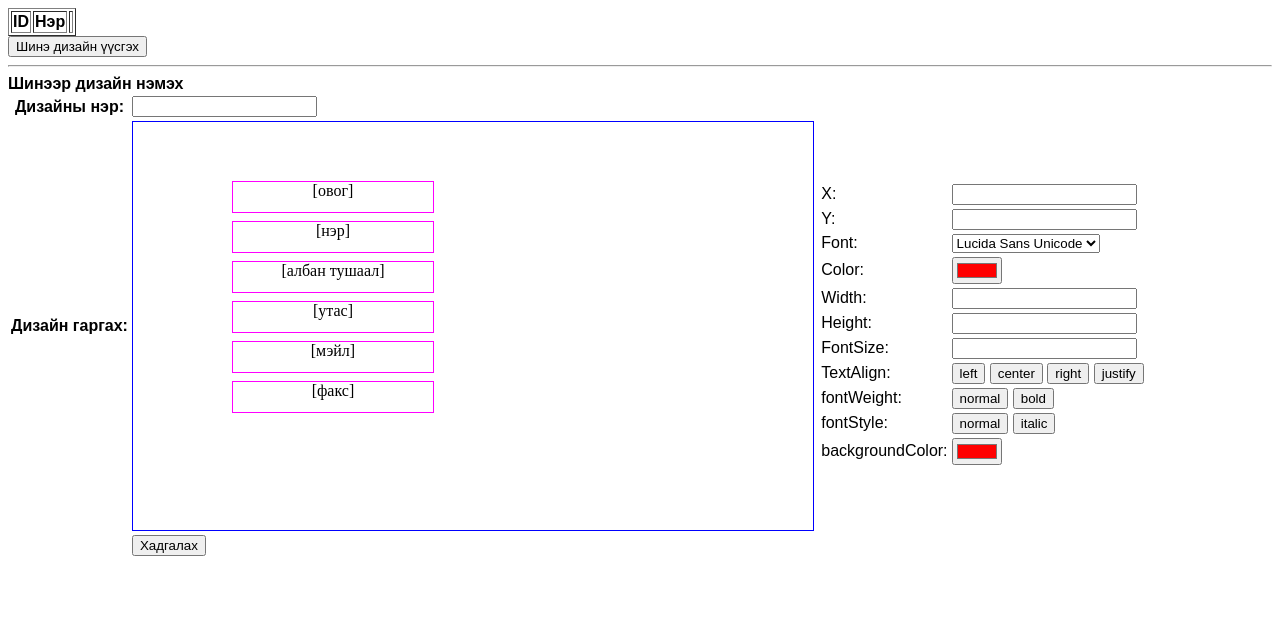
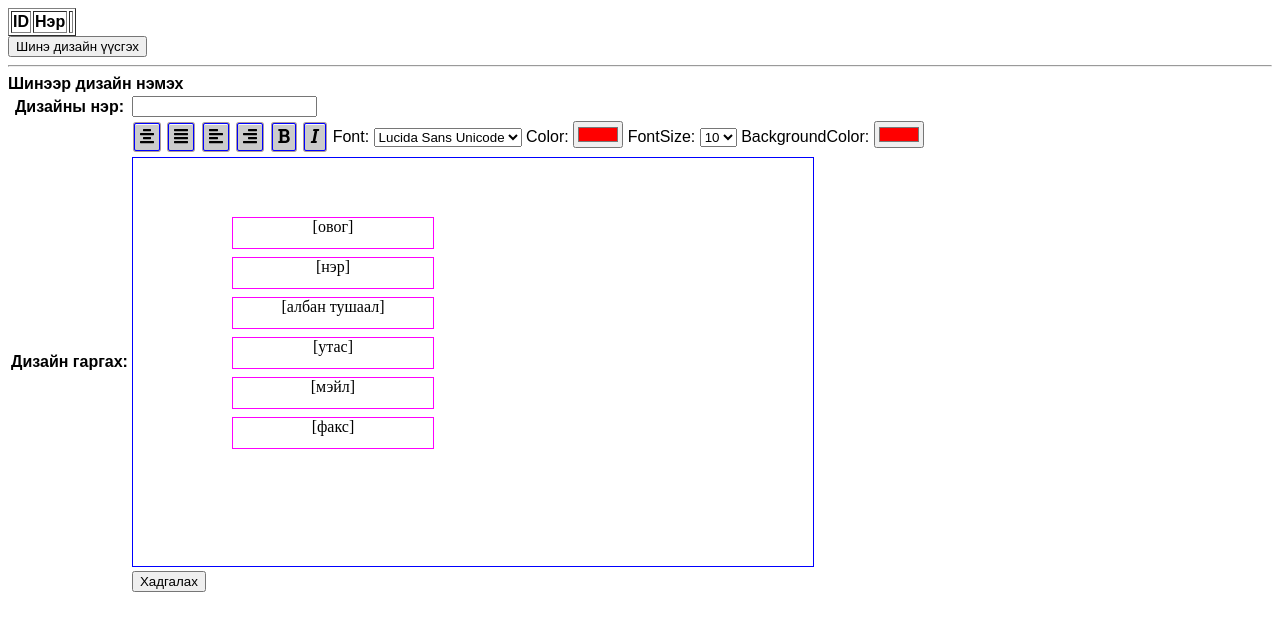
Before and after one commit to ariunbayar/namecard, a Django app: page /print/ in a window 1280 px wide. Shown: the top 631 px of the page. Run offline with Django 3.2, Linux system fonts and the light colour scheme; lists and menus that the app fills with data are empty; some libraries are stand-ins or nearby versions.

Commit message:
toolbor icon

```diff
--- a/design/templates/design/design.html
+++ b/design/templates/design/design.html
@@ -3,6 +3,8 @@
 
 <head>
     <meta charset = "UTF-8">
+    <script defer src="https://use.fontawesome.com/releases/v5.0.9/js/all.js" integrity="sha384-8iPTk2s/jMVj81dnzb/iFR2sdA7u06vHJyyLlAd4snFpCl/SnyUjRrbdJsw1pGIl" crossorigin="anonymous"></script>
+    <!--<link rel="stylesheet" type="text/css" href="/home/baigalaa/Downloads/fontawesome-free-5.0.9/web-fonts-with-css/css/fontawesome-all.css">-->
     <link rel = "stylesheet" type = "text/css" href = "/static/design.css">
     <title> My website </title>
 </head>
@@ -29,12 +31,12 @@
          <tr>
              <td> {{design.id}} </td>
              <td> <a href="{% url 'edit-design' design.id %}">{{design.name}} </a></td>
-             <td> {{design.lastname_attrs}} </a></td>
+             <!--<td> {{design.lastname_attrs}} </a></td>
              <td> {{design.firstname_attrs}} </a></td>
              <td> {{design.phone_attrs}} </a></td>
              <td> {{design.email_attrs}} </a></td>
              <td> {{design.fax_attrs}} </a></td>
-             <td> {{design.position_attrs}} </a></td>
+             <td> {{design.position_attrs}} </a></td>-->
              <td class="deleteDesing" onclick="deleteDesign({{design.id}})"> x </td>
          </tr>
         {% endfor %}
@@ -69,17 +71,71 @@
         <tbody>
             <tr>
                 <th>Дизайны нэр:</th>
+
                 <td>
                     <input type = "text" name = "addName" value = "{{name}}"/>
                      <span class = "error-msg small" >{{errors.name}}</span>
 
-                </td>
+
+
             </tr>
             <tr>
+              <td> </td>
+
+            </td>
+                  <td>
+                <div class="toolbars" id="center" onclick = "toolbarActive(this, 'center')">
+                  <i class="fas fa-align-center"></i>
+                </div>
+
+                <div class="toolbars" id="justify" onclick = "toolbarActive(this, 'justify')">
+                  <i class="fas fa-align-justify"></i>
+                </div>
+
+                <div class="toolbars" id="left" onclick = "toolbarActive(this, 'left')">
+                  <i class="fas fa-align-left"></i>
+                </div>
+
+                <div class="toolbars" id="right" onclick = "toolbarActive(this, 'right')">
+                  <i class="fas fa-align-right"></i>
+                </div>
+
+                <div class="toolbar" id="bold" value = "bold" onclick = "boldAndItalic(this, 'bold')">
+                  <i class="fas fa-bold"></i>
+                </div>
+
+                <div class="toolbar" id="italic" onclick = "boldAndItalic(this, 'italic')">
+                  <i class="fas fa-italic"></i>
+                </div>
+
+                    <label>Font:</label>
+                                <select name = "font" id = "font" onchange="changeField(this)">
+                                    <option value = "Lucida Sans Unicode">Lucida Sans Unicode</option>
+                                    <option value = "Lucida Grande">Lucida Grande</option>
+                                    <option value = "sans-serif">sans-serif</option>
+                                </select>
+
+                       <label>Color:</label>
+                       <input type = "color" id = "color" value = "#ff0000" onchange="changeField(this)">
+                       <label> FontSize: </label> <select name = "fontSize" id = "fontSize" onchange="changeField(this)">
+                                    <option value = "10px">10</option>
+                                    <option value = "11px">11</option>
+                                    <option value = "12px">12</option>
+                                    <option value = "16px">16</option>
+                                    <option value = "24px">24</option>
+                                    <option value = "32px">32</option>
+                                </select>
+                                <label>BackgroundColor:</label> <input type = "color" id = "backgroundColor" value = "#ff0000" onchange="changeField(this)" >
+
+
+              </td>
+            </tr>
+            <tr>
+
                 <th>Дизайн гаргах:</th>
                 <td>
                     <div class = "namecard">
-                        <div class = "textfield" input_id = "lastname_attrs" style = "top: 60px; left: 100px;" onclick = "currentElement(this)">[овог]</div>
+                        <div class = "textfield" input_id = "lastname_attrs" style = "top: 60px; left: 100px; " onclick = "currentElement(this)">[овог]</div>
                         <div class ="textfield" input_id = "firstname_attrs" style = "top: 100px; left: 100px;" onclick = "currentElement(this)">[нэр]</div>
                         <div class ="textfield" input_id = "position_attrs" style = "top: 140px; left: 100px;" onclick = "currentElement(this)">[албан тушаал]</div>
                         <div class ="textfield" input_id = "phone_attrs" style = "top: 180px; left: 100px;" onclick = "currentElement(this)">[утас]</div>
@@ -87,92 +143,6 @@
                         <div class = "textfield" input_id = "fax_attrs" style = "top: 260px; left: 100px;" onclick = "currentElement(this)">[факс]</div>
                     </div>
                 </td>
-
-                 <td>
-                    <table>
-                        <tr>
-                            <td> X: </td>
-                            <td><input type = "text" id = "left"  onkeydown="keypressed(event,this)"/></td>
-                        </tr>
-
-                        <tr>
-                            <td> Y: </td>
-                            <td><input type = "text" id = "top"  onkeydown="keypressed(event,this)" /></td>
-                        </tr>
-
-                         <tr>
-                            <td> Font: </td>
-                            <td>
-                                <select name = "font" id = "font" onchange="changeField(this)">
-                                    <option value = "Lucida Sans Unicode">Lucida Sans Unicode</option>
-                                    <option value = "Lucida Grande">Lucida Grande</option>
-                                    <option value = "sans-serif">sans-serif</option>
-                                </select>
-                            </td>
-                        </tr>
-
-                        <tr>
-                            <td> Color: </td>
-                            <td><input type = "color" id = "color" value = "#ff0000" onchange="changeField(this)"></td>
-                        </tr>
-
-                        <tr>
-                            <td> Width: </td>
-                            <td><input type = "text" id = "width" onkeydown="keypressed(event,this)"></td>
-                        </tr>
-
-                        <tr>
-                            <td> Height: </td>
-                            <td><input type = "text" id = "height" onkeydown="keypressed(event,this)" ></td>
-                        </tr>
-
-                        <tr>
-                            <td> FontSize: </td>
-                            <td><input type = "text" id = "fontSize" onkeydown="keypressed(event,this)" /></td>
-                        </tr>
-
-                        <tr>
-                            <td> TextAlign: </td>
-                            <td>
-                                <input type = "hidden" id = "textAlign" >
-                                <input type = "button" id = "left1" value = "left" onclick = "chooseBtn(this)" />
-                                <input type = "button" id = "center" value = "center" onclick = "chooseBtn(this)"/>
-                                <input type = "button" id = "right" value = "right" onclick = "chooseBtn(this)"/>
-                                <input type = "button" id = "justify" value = "justify" onclick = "chooseBtn(this)"/>
-                            </td>
-                        </tr>
-
-                        <tr>
-                            <td> fontWeight: </td>
-                            <td>
-                                <input type = "hidden" id = "fontWeight">
-                                <input type = "button" id = "normal" value = "normal" onclick = "chooseBtn(this)"/>
-                                <input type = "button" id = "bold" value = "bold" onclick = "chooseBtn(this)"/>
-                            </td>
-                        </tr>
-
-                         <tr>
-                            <td> fontStyle: </td>
-                            <td>
-                                <input type = "hidden" id = "fontStyle">
-                                <input type = "button" id = "normal" value = "normal" onclick = "chooseBtn(this)"/>
-                                <input type = "button" id = "italic" value = "italic" onclick = "chooseBtn(this)"/>
-                            </td>
-                        </tr>
-
-                        <tr>
-                            <td> backgroundColor: </td>
-                            <td> <input type = "color" id = "backgroundColor" value = "#ff0000" onchange="changeField(this)" ></td>
-                        </tr>
-
-                        <tr>
-                            <td> </td>
-
-                        </tr>
-
-                     </table>
-                </td>
-
             </tr>
             <tr>
               <td> </td>
--- a/design/views.py
+++ b/design/views.py
@@ -118,7 +118,7 @@ def manageDesign(request, edit_id = None):
 def delete(request, designId):
     design = Design.objects.get(pk = designId)
     design.delete()
-    return redirect('design')
+    return redirect('add-design')
 
 
 def search(request):
--- a/static/design.css
+++ b/static/design.css
@@ -5,6 +5,35 @@ body{
 
 input {
     font-family: 'Fira Sans Condensed', sans-serif;
+}
+.toolbars{
+    display: inline-block;
+    border: 1px solid blue;
+    border-radius: 2px;
+    background-color: #cbcbcb;
+    box-shadow: inset 0 1px 0 0px rgba(255,255,255,.85), 0 0 0 1px #aB9c9c;
+    padding: 4px 5px;
+    margin: 2px 2px 2px 2px;
+
+}
+
+.toolbar{
+    display: inline-block;
+    border: 1px solid blue;
+    border-radius: 2px;
+    background-color: #cbcbcb;
+    box-shadow: inset 0 1px 0 0px rgba(255,255,255,.85), 0 0 0 1px #aB9c9c;
+    padding: 4px 5px;
+    margin: 2px 2px 2px 2px;
+
+}
+
+.toolbars.active{
+    background-color: gray;
+}
+
+.toolbar.active{
+    background-color: gray;
 }
 
 .namecard {
--- a/static/home.js
+++ b/static/home.js
@@ -40,23 +40,67 @@ function currentElement(active_el) {
     } else {
         active_el.classList.add('active');
         cur_el = active_el;
-        document.querySelector('#top').value = window.getComputedStyle(cur_el, null).getPropertyValue('top');
-        document.querySelector('#left').value = window.getComputedStyle(cur_el, null).getPropertyValue('left');
+        //document.querySelector('#top').value = window.getComputedStyle(cur_el, null).getPropertyValue('top');
+        //document.querySelector('#left').value = window.getComputedStyle(cur_el, null).getPropertyValue('left');
         document.querySelector('#font').value =window.getComputedStyle(cur_el, null).getPropertyValue('font-family');
         document.querySelector('#color').value = rgb2hex(window.getComputedStyle(cur_el, null).getPropertyValue('color'));
-        document.querySelector('#width').value = window.getComputedStyle(cur_el, null).getPropertyValue('width');
-        document.querySelector('#height').value = window.getComputedStyle(cur_el, null).getPropertyValue('height');
+        //document.querySelector('#width').value = window.getComputedStyle(cur_el, null).getPropertyValue('width');
+        //document.querySelector('#height').value = window.getComputedStyle(cur_el, null).getPropertyValue('height');
         document.querySelector('#fontSize').value = window.getComputedStyle(cur_el, null).getPropertyValue('font-size');
         document.querySelector('#textAlign').value = window.getComputedStyle(cur_el, null).getPropertyValue('text-align');
         document.querySelector('#fontWeight').value = window.getComputedStyle(cur_el, null).getPropertyValue('font-weight');
         document.querySelector('#fontStyle').value = window.getComputedStyle(cur_el, null).getPropertyValue('font-style');
         document.querySelector('#backgroundColor').value = rgb2hex(window.getComputedStyle(cur_el, null).getPropertyValue('background-color'));
 
+        //if(document.querySelector('#textAlign').value != "center")
+            console.log(window.getComputedStyle(cur_el, null).getPropertyValue('text-align'));
 
 
     }
 }
 
+function toolbarActive(active_el, value){
+    console.log(active_el.id);
+    var elements = document.querySelectorAll('.toolbars');
+    elements.forEach(function(element) {
+        if (element == active_el) return;
+
+        if (element.classList.contains('active')) {
+            element.classList.remove('active');
+
+        }
+    });
+
+
+    if (active_el.classList.contains('active')) {
+        chooseBtn(active_el, "center");
+        active_el.classList.remove('active');
+
+    }
+    else {
+        active_el.classList.add('active');
+        chooseBtn(active_el, value);
+
+    }
+
+}
+
+function boldAndItalic(active_el, value) {
+    //console.log(active_el);
+
+ if (active_el.classList.contains('active')) {
+        active_el.classList.remove('active');
+        chooseBtn(active_el, "normal");
+ }
+  else {
+    active_el.classList.add('active');
+    active_el.value = active_el.id;
+    chooseBtn(active_el, value);
+}
+
+
+
+}
 
 function showDesignOnLoad()
 {
@@ -96,12 +140,12 @@ function setDesign(textfieldName){
 function applyStyleToCurrentElement() {
     if (cur_el == null) return;
 
-    cur_el.style.top = document.querySelector('#top').value;
-    cur_el.style.left = document.querySelector('#left').value;
+    //cur_el.style.top = document.querySelector('#top').value;
+   // cur_el.style.left = document.querySelector('#left').value;
     cur_el.style.fontFamily = document.querySelector('#font').value;
     cur_el.style.color = document.querySelector('#color').value;
-    cur_el.style.width = document.querySelector('#width').value;
-    cur_el.style.height = document.querySelector('#height').value;
+    //cur_el.style.width = document.querySelector('#width').value;
+    //cur_el.style.height = document.querySelector('#height').value;
     cur_el.style.fontSize = document.querySelector('#fontSize').value;
     cur_el.style.textAlign = document.querySelector('#textAlign').value;;  // left, center, right, justify
     cur_el.style.fontWeight = document.querySelector('#fontWeight').value;  // bold, normal
@@ -115,21 +159,73 @@ function applyStyleToCurrentElement() {
 }
 
 
-function chooseBtn(btn){
+function chooseBtn(btn, value){
 
-    if(btn.id == "center" || btn.id == "left1" || btn.id == "right" || btn.id == "justify")
-        document.querySelector('#textAlign').value = document.querySelector("#" + btn.id).value;
+    if(btn.id == "center" || btn.id == "left" || btn.id == "right" || btn.id == "justify")
+        document.querySelector('#textAlign').value = value;
 
     if(btn.id == "normal" || btn.id == "bold")
-        document.querySelector('#fontWeight').value = document.querySelector("#" + btn.id).value;
+        document.querySelector('#fontWeight').value = value;
 
-    if(btn.id == "normal1" || btn.id == "italic" )
-        document.querySelector('#fontStyle').value = document.querySelector("#" + btn.id).value;
+    if(btn.id == "normal" || btn.id == "italic" )
+        document.querySelector('#fontStyle').value = value;
    applyStyleToCurrentElement();
 }
 
 
 showDesignOnLoad();
+
+document.addEventListener('keydown', function(e){
+    if(cur_el==null) return;
+  console.log(e.target.tagName);
+  if(e.target.tagName == 'BODY') { e.preventDefault(); }
+  else return;
+
+  if (e.key == 'ArrowRight') {
+    if (e.shiftKey == true) {
+      cur_el.style.width = (parseInt(window.getComputedStyle(cur_el, null).getPropertyValue('width')) + 1) + 'px';
+    } else {
+      cur_el.style.left = (parseInt(window.getComputedStyle(cur_el, null).getPropertyValue('left')) + 1) + 'px';
+    }
+
+
+  }
+
+  if (e.key == 'ArrowLeft') {
+    if (e.shiftKey == true) {
+      cur_el.style.width = (parseInt(window.getComputedStyle(cur_el, null).getPropertyValue('width')) - 1) + 'px';
+    } else {
+      cur_el.style.left = (parseInt(window.getComputedStyle(cur_el, null).getPropertyValue('left')) - 1) + 'px';
+    }
+
+  }
+
+  if ( e.key == 'ArrowUp') {
+
+     if (e.shiftKey == true) {
+
+      cur_el.style.height = (parseInt(window.getComputedStyle(cur_el, null).getPropertyValue('height')) - 1) + 'px';
+    } else {
+      cur_el.style.top = (parseInt(window.getComputedStyle(cur_el, null).getPropertyValue('top')) - 1) + 'px';
+    }
+
+    }
+    if ( e.key == 'ArrowDown') {
+
+     if (e.shiftKey == true) {
+      cur_el.style.height = (parseInt(window.getComputedStyle(cur_el, null).getPropertyValue('height')) + 1) + 'px';
+    } else {
+      cur_el.style.top = (parseInt(window.getComputedStyle(cur_el, null).getPropertyValue('top')) + 1) + 'px';
+    }
+    }
+   // e.preventDefault();
+    console.log(e.key);
+
+    var input_id = cur_el.getAttribute('input_id');
+
+    document.querySelector('#'+input_id).value = cur_el.style.top+"/"+cur_el.style.left+"/"+cur_el.style.fontFamily+"/"+cur_el.style.color+"/"+  cur_el.style.width+"/"+ cur_el.style.height+"/"+cur_el.style.fontSize+"/"+cur_el.style.textAlign+"/"+cur_el.style.fontWeight+"/"+cur_el.style.fontStyle+"/"+cur_el.style.backgroundColor;
+
+});
 
 
 function newUser(){
@@ -144,11 +240,11 @@ function changeField(el){
 
 
 function keypressed(e, el){
-    if (e.key == 'ArrowDown') {
+    if (e.key == '2') {
         var value = parseInt(el.value);
         el.value = (value - 1) + 'px';
     }
-  else if(e.key == 'ArrowUp')
+  else if(e.key == '8')
     {
       var value = parseInt(el.value);
         el.value = (value +1) + 'px';
```
Also changed, not shown: db.sqlite3.
